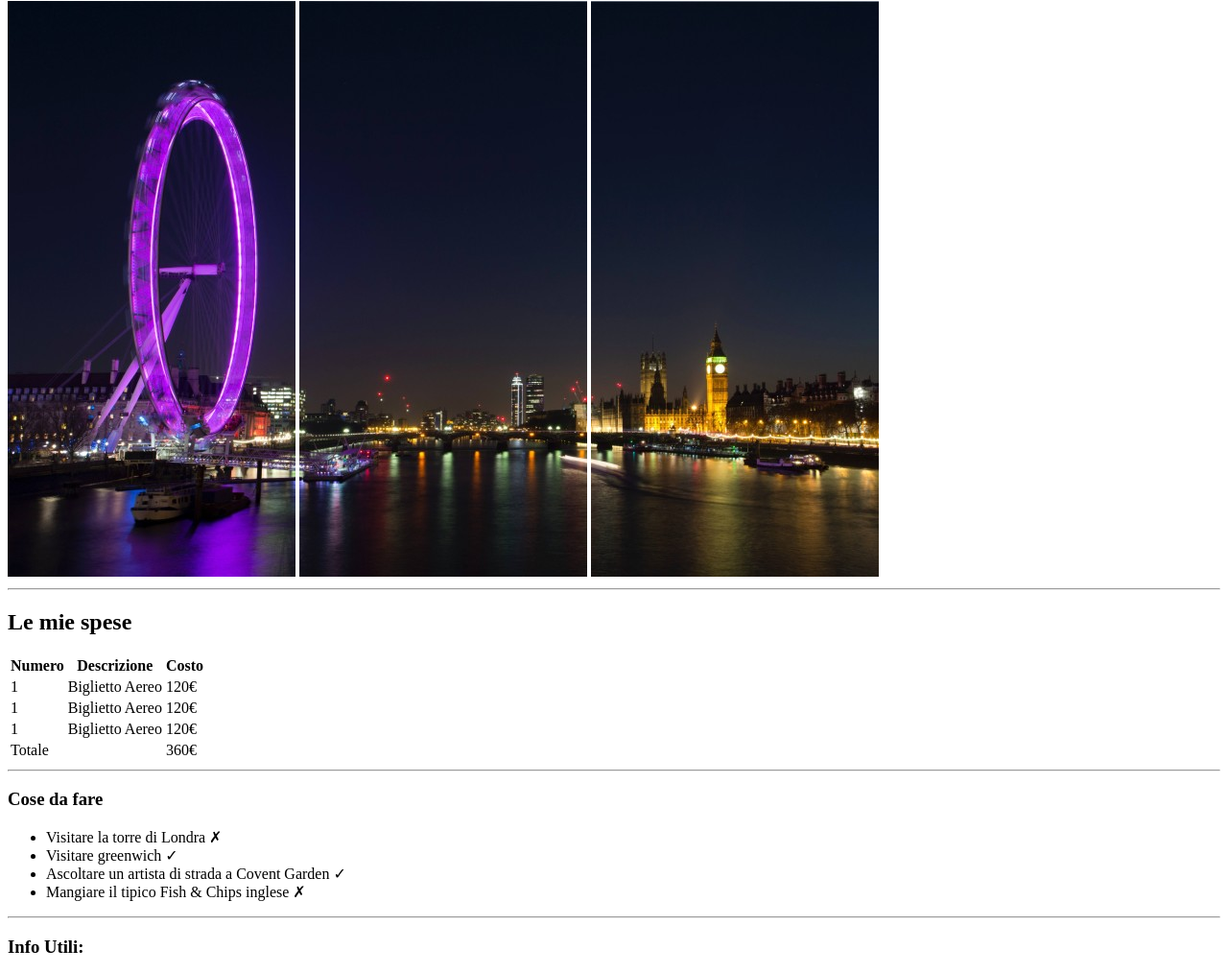
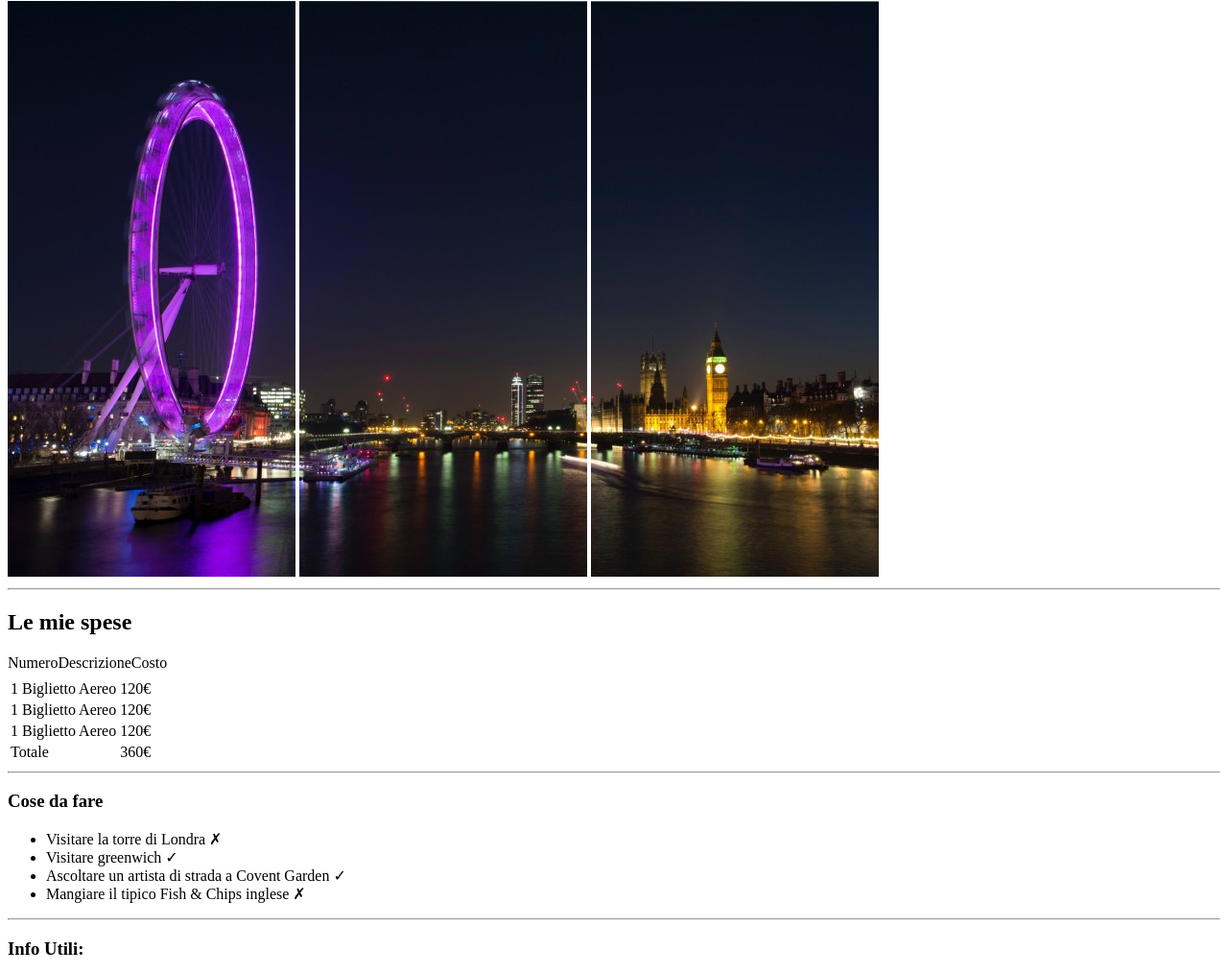
Before and after one commit to matteocenci/html-london-trip, a plain HTML site: page index.html in a window 1280 px wide. Shown: the part 79-1093 px from the top of the page at 96% size. Drawn offline with Linux system fonts and the light colour scheme.

Commit message:
modified: tag th to tag tr

```diff
--- a/index.html
+++ b/index.html
@@ -23,9 +23,9 @@
             <h2>Le mie spese</h2>
             <table>
                 <thead>
-                    <th>Numero</th>
-                    <th>Descrizione</th>
-                    <th>Costo</th>
+                    <tr>Numero</tr>
+                    <tr>Descrizione</tr>
+                    <tr>Costo</tr>
                 </thead>
 
                 <tbody>
```
